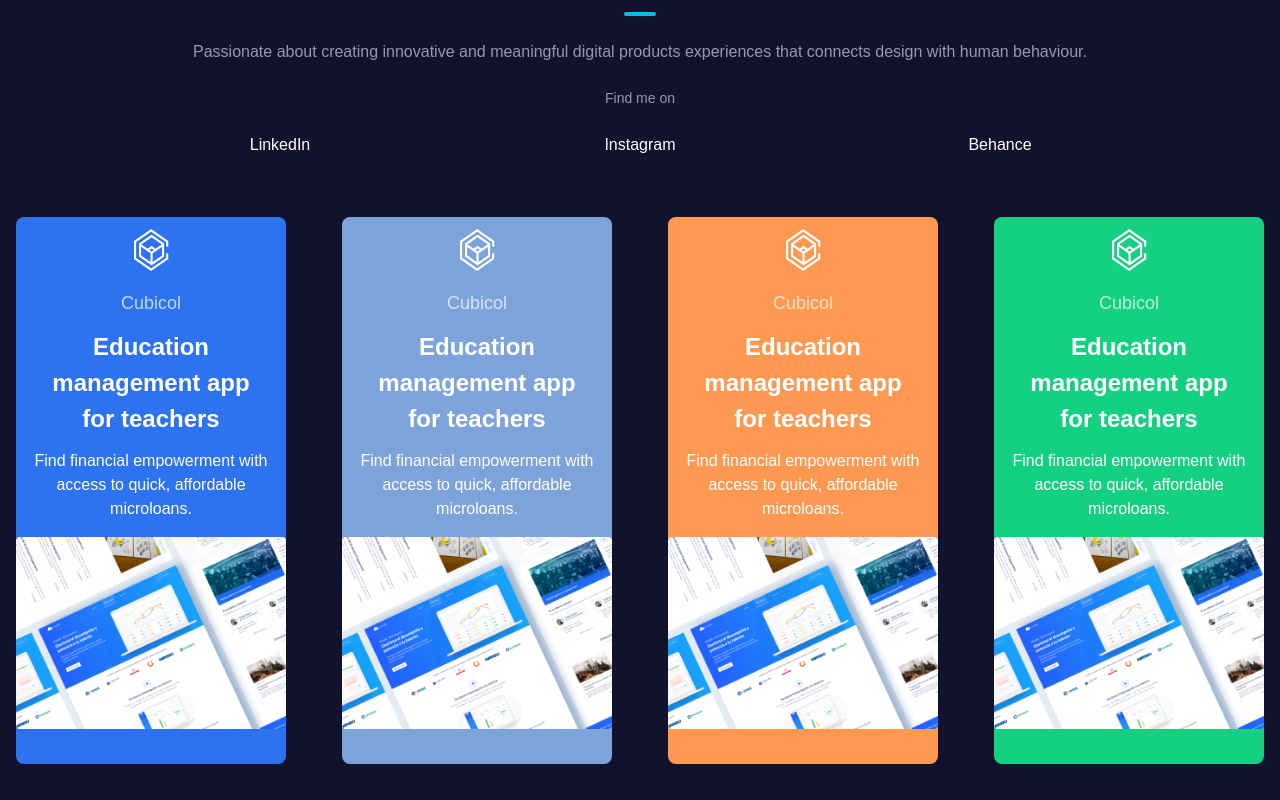
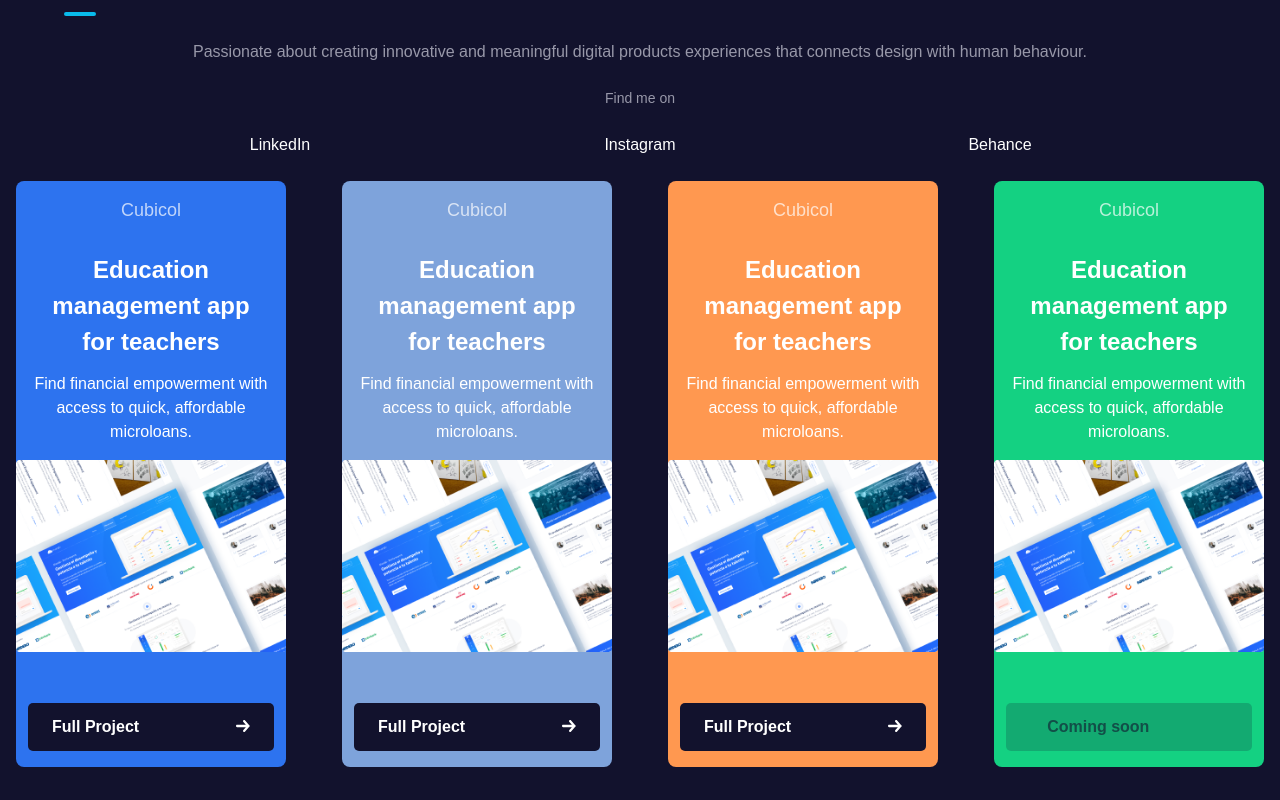
Before and after one commit to cbustamanter/eq-web, a Vue app: page / in a window 1280 px wide. Shown: the part 260-1060 px from the top of the page. After the commit the page ends 1027 px from the top, so only its background shows below. Built offline with nearby package versions, Linux system fonts and the light colour scheme; a web font is replaced by a local one.

Commit message:
full project btn, removed project icon

```diff
--- a/src/App.vue
+++ b/src/App.vue
@@ -13,7 +13,6 @@
 import PictureComponent from './components/PictureComponent.vue'
 import PersonalInfo from './components/PersonalInfo.vue'
 import CardsContainer from './components/CardsContainer.vue'
-import './assets/styles/scss/main.scss'
 import './assets/styles/scss/global.scss'
 
 export default defineComponent({
--- a/src/components/Card.vue
+++ b/src/components/Card.vue
@@ -1,28 +1,50 @@
 <template>
-  <div :style="'background:'+cardColor" class="card-main mx-4 my-6 has-text-centered">
-      <div class="columns py-0 my-0">
+  <div
+    :style="'background:' + cardColor"
+    class="card-main mx-4 my-3 has-text-centered"
+  >
+    <!-- <div class="columns py-0 my-0">
       <div class="column">
         <slot name="icon"></slot>
+      </div>
+    </div> -->
+    <div class="columns py-4 my-0">
+      <div class="column py-0">
+        <h3 class="has-text-white opacity-text">{{ projectName }}</h3>
+      </div>
+    </div>
+    <div class="columns py-0 my-0">
+      <div class="column px-6">
+        <h1 class="has-text-white has-text-weight-bold">{{ projectTitle }}</h1>
       </div>
     </div>
     <div class="columns py-0 my-0">
       <div class="column py-0">
-              <h3 class="has-text-white opacity-text">{{projectName}}</h3>
-          </div>
-      </div>
-      <div class="columns py-0 my-0">
-          <div class="column px-6">
-              <h1 class="has-text-white has-text-weight-bold">{{projectTitle}}</h1>
-          </div>
-      </div>
-      <div class="columns py-0 my-0">
-          <div class="column py-0">
-              <h2 class="has-text-white">{{projectDescription}}</h2>
+        <h2 class="has-text-white">{{ projectDescription }}</h2>
       </div>
     </div>
     <div class="columns py-4">
       <div class="column">
         <slot name="image"></slot>
+      </div>
+    </div>
+    <div class="columns py-4 px-5">
+      <div class="column">
+        <div
+          class="columns rounded has-background-dark-blue is-mobile has-text-white has-text-weight-bold"
+          v-if="isFullProject"
+        >
+          <div class="column px-5 has-text-left is-9">Full Project</div>
+          <div class="column">
+            <img src="../assets/svg/arrow.svg" />
+          </div>
+        </div>
+        <div
+          class="columns rounded opacity-button has-text-weight-bold"
+          v-else
+        >
+          <div class="column px-5 is-9 has-text-centered">Coming soon</div>
+        </div>
       </div>
     </div>
   </div>
@@ -49,7 +71,12 @@
     cardColor: {
       type: String,
       required: false,
-      default: '#2D73EF'
+      default: "#2D73EF",
+    },
+    isFullProject: {
+      type: Boolean,
+      required: false,
+      default: false,
     },
   },
   setup() {
@@ -75,4 +102,11 @@
 .card-main {
   border-radius: 8px;
 }
+.rounded {
+  border-radius: 5px;
+}
+.opacity-button {
+  background-color: transparentize($color: $dark-blue, $amount: .8);
+  color: transparentize($color: $dark-blue, $amount: .4);
+}
 </style>
--- a/src/components/CardsContainer.vue
+++ b/src/components/CardsContainer.vue
@@ -4,10 +4,11 @@
       <Card
         projectName="Cubicol"
         projectTitle="Education management app for teachers"
-        projectDescription="Find financial empowerment with access to quick, affordable microloans.">
-      <template v-slot:icon>
+        projectDescription="Find financial empowerment with access to quick, affordable microloans."
+        isFullProject>
+      <!-- <template v-slot:icon>
         <img src="../assets/images/icon1.png" alt="icon">
-      </template>
+      </template>  -->
       <template v-slot:image>
           <img src="../assets/images/image1.png" alt="projectImage">
         </template>
@@ -18,10 +19,11 @@
         projectName="Cubicol"
         projectTitle="Education management app for teachers"
         projectDescription="Find financial empowerment with access to quick, affordable microloans."
+        isFullProject
         cardColor="#7EA3DB">
-        <template v-slot:icon>
+        <!-- <template v-slot:icon>
           <img src="../assets/images/icon1.png" alt="icon">
-        </template>
+        </template>   -->
         <template v-slot:image>
           <img src="../assets/images/image1.png" alt="projectImage">
         </template>
@@ -32,10 +34,11 @@
         projectName="Cubicol"
         projectTitle="Education management app for teachers"
         projectDescription="Find financial empowerment with access to quick, affordable microloans."
+        isFullProject
         cardColor="#FF9850">
-        <template v-slot:icon>
+        <!-- <template v-slot:icon>
           <img src="../assets/images/icon1.png" alt="image">
-        </template>
+        </template>   -->
         <template v-slot:image>
           <img src="../assets/images/image1.png" alt="projectImage">
         </template>
@@ -47,9 +50,9 @@
         projectTitle="Education management app for teachers"
         projectDescription="Find financial empowerment with access to quick, affordable microloans."
         cardColor="#14D182">
-        <template v-slot:icon>
+        <!-- <template v-slot:icon>
           <img src="../assets/images/icon1.png" alt="icon">
-        </template>
+        </template> -->
         <template v-slot:image>
           <img src="../assets/images/image1.png" alt="projectImage">
         </template>
--- a/vite.config.ts
+++ b/vite.config.ts
@@ -3,5 +3,12 @@
 
 // https://vitejs.dev/config/
 export default defineConfig({
-  plugins: [vue()]
+  plugins: [vue()],
+  css: {
+    preprocessorOptions: {
+      scss: {
+        additionalData: '@import "src/assets/styles/scss/main.scss";'
+      }
+    }
+  }
 })
```
Also changed, not shown: src/assets/svg/arrow.svg (added). Lines whose indentation alone changed are shown as unchanged.
